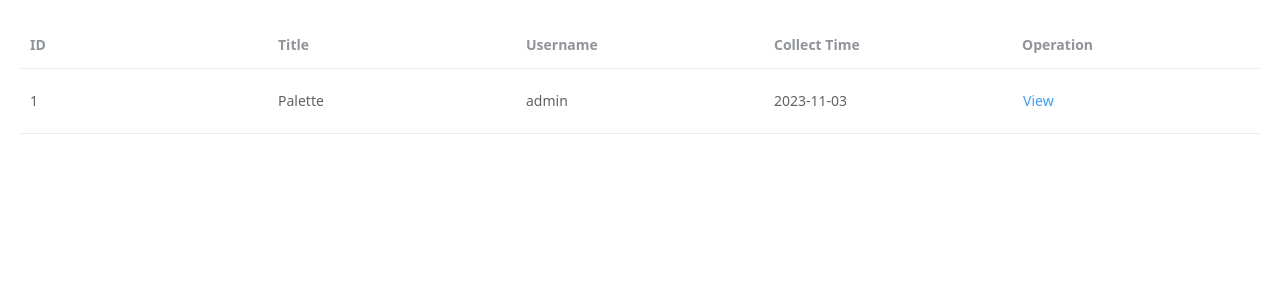
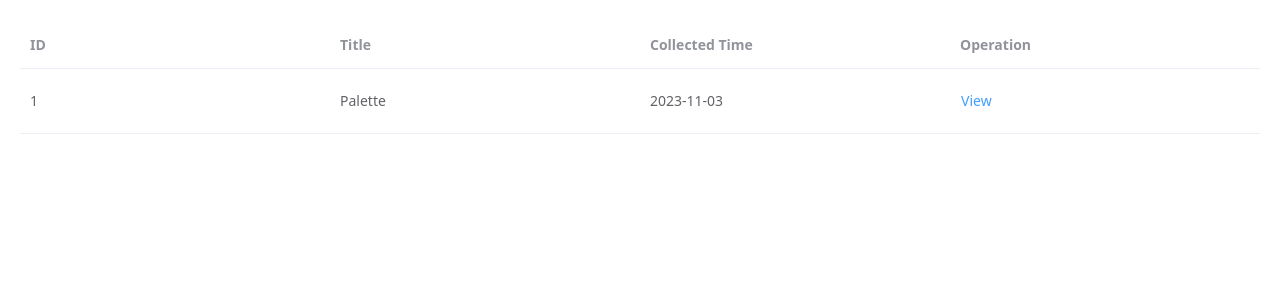
Before and after one commit to xiaomanlin6/ColouBackend, a Django app: page /collect/ in a window 1280 px wide. Shown: the part 146-446 px from the top of the page. Run offline with Django 4.2, Linux system fonts and the light colour scheme; a user stored in the database is signed in; data comes from the database, SQL or seed files in the repository; both versions use the stored data as it was after the commit; lists and menus that the app fills with data are empty; parts of the project's set-up code (start-up, migrations or seed data) failed here and were passed over; some libraries are stand-ins or nearby versions.

Commit message:
minor edits

```diff
--- a/film/templates/collect.html
+++ b/film/templates/collect.html
@@ -13,12 +13,8 @@
                 label="Title">
         </el-table-column>
         <el-table-column
-                prop="username"
-                label="Username">
-        </el-table-column>
-        <el-table-column
                 prop="create_date"
-                label="Collect Time">
+                label="Collected Time">
         </el-table-column>
         <el-table-column
                 label="Operation">
--- a/film/templates/color.html
+++ b/film/templates/color.html
@@ -34,7 +34,7 @@
     </div>
 
     <div class="button">
-        <el-button type="primary" v-if="colorResult.length!==0"  @click="saveColor">Save Palette</el-button>
+        <el-button type="primary" v-if="colorResult.length!==0"  @click="saveColor">Publish Palette</el-button>
     </div>
 
 {% endblock %}
--- a/film/templates/home.html
+++ b/film/templates/home.html
@@ -340,7 +340,7 @@
 
             saveColor() {
                 axios.post('/ColourPalette/film/', {colorResult: JSON.stringify(this.colorResult)}).then(reponse => {
-                    this.$message.success('Save Successfully')
+                    this.$message.success('Publish Successfully')
                     setTimeout(() => {
                         location.href = '/home'
                     }, 2000)
--- a/film/templates/sharing.html
+++ b/film/templates/sharing.html
@@ -10,7 +10,7 @@
         </el-table-column>
         <el-table-column
                 prop="username"
-                label="Username">
+                label="Publisher">
         </el-table-column>
         <el-table-column
                 prop="create_date"
```
Also changed, not shown: film/templates/film.html (+10 -6 lines), film/db.sqlite3.
